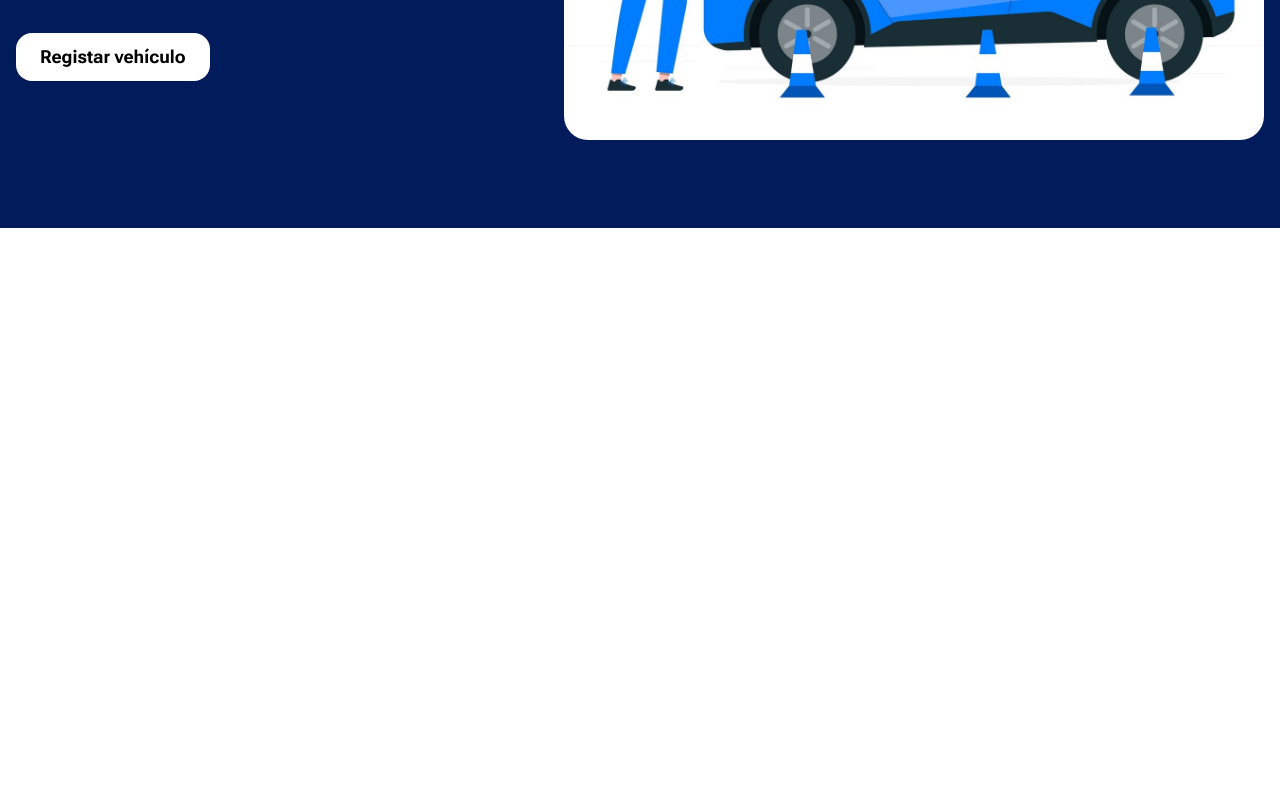
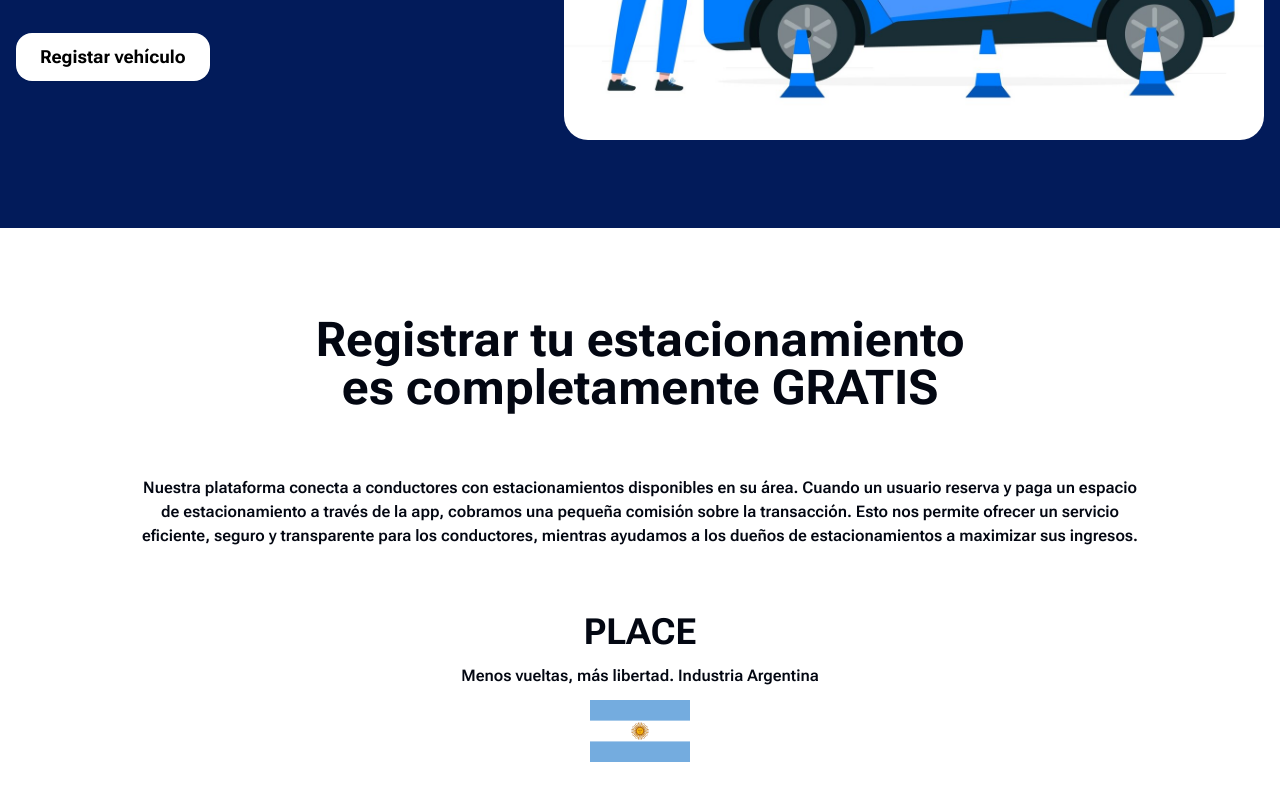
Before and after one commit to whoami-dpr/Place, a React (Vite) app: page / in a window 1280 px wide. Shown: the part 2828-3628 px from the top of the page. Before the commit the page ends 3056 px from the top, so only its background shows below. Built offline with nearby package versions, Linux system fonts and the light colour scheme.

Commit message:
info section added

```diff
--- /dev/null
+++ b/src/components/Home/InfoSection.tsx
@@ -0,0 +1,33 @@
+function InfoSection() {
+  return (
+    <div className="flex flex-col items-center gap-8 justify-center  py-14 px-8 md:py-22 font-roboto-flex">
+      <div className="max-w-6xl gap-16 flex flex-col items-center">
+        <h3 className="text-5xl text-balance font-bold text-center">
+          Registrar tu estacionamiento es completamente GRATIS
+        </h3>
+        <p className="text-balance font-semibold text-base text-center">
+          Nuestra plataforma conecta a conductores con estacionamientos
+          disponibles en su área. Cuando un usuario reserva y paga un espacio de
+          estacionamiento a través de la app, cobramos una pequeña comisión
+          sobre la transacción. Esto nos permite ofrecer un servicio eficiente,
+          seguro y transparente para los conductores, mientras ayudamos a los
+          dueños de estacionamientos a maximizar sus ingresos.
+        </p>
+
+        <div className="flex flex-col items-center gap-3">
+          <h5 className="text-center text-4xl font-bold">PLACE</h5>
+          <p className="font-semibold">
+            Menos vueltas, más libertad. Industria Argentina
+          </p>
+          <img
+            src="/images/argentina-flag.png"
+            alt="Argentina flag"
+            className="w-[100px]"
+          />
+        </div>
+      </div>
+    </div>
+  );
+}
+
+export default InfoSection;
--- a/src/pages/Home/Home.tsx
+++ b/src/pages/Home/Home.tsx
@@ -1,4 +1,5 @@
 import Hero from "@/components/Home/Hero";
+import InfoSection from "@/components/Home/InfoSection";
 import RegisterParking from "@/components/Home/RegisterParking";
 import RegisterVehicle from "@/components/Home/RegisterVehicle";
 import SectionPlace from "@/components/Home/SectionPlace";
@@ -20,13 +21,14 @@ const Home = () => {
       <section>
         <YourReservation />
       </section>
-
       <section>
         <RegisterParking />
       </section>
-
       <section>
         <RegisterVehicle />
+      </section>
+      <section>
+        <InfoSection />
       </section>
     </>
   );
```
Also changed, not shown: public/images/argentina-flag.png (added).
